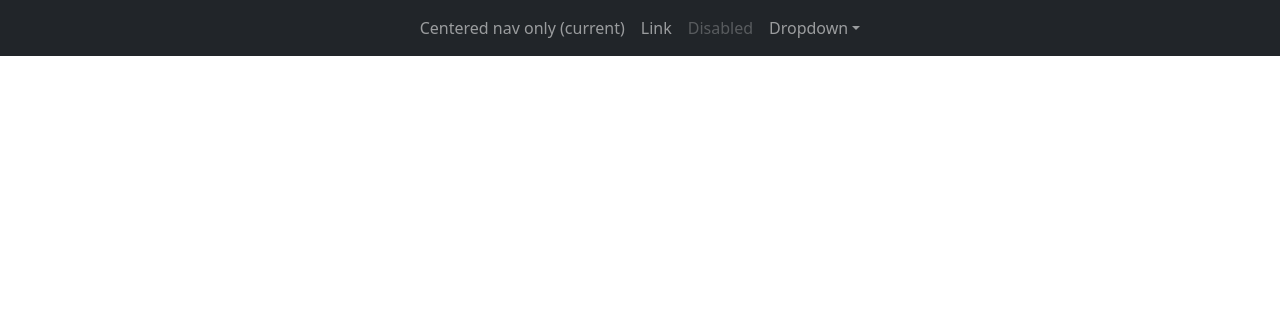
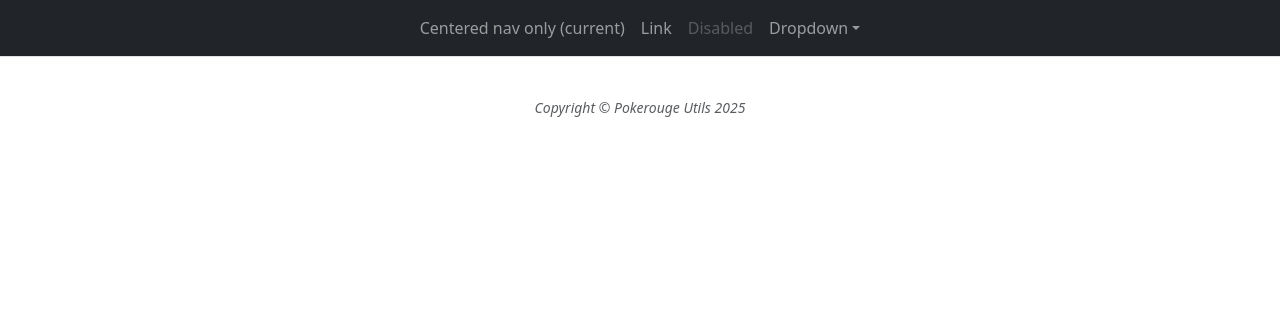
Before and after one commit to moffd234/PokeRouge-Util-API, a Flask app: page / in a window 1280 px wide. Shown: the top 316 px of the page. Run offline with Flask 3, Linux system fonts and the light colour scheme.

Commit message:
Added footer to base.html

```diff
--- a/Application/Frontend/Views.py
+++ b/Application/Frontend/Views.py
@@ -1,3 +1,5 @@
+from datetime import datetime
+
 from flask import Blueprint, render_template
 
 views_bp: Blueprint = Blueprint('views_bp', __name__)
@@ -5,3 +7,7 @@ views_bp: Blueprint = Blueprint('views_bp', __name__)
 @views_bp.route("/", methods=['GET'])
 def index():
     return render_template("index.html")
+
+@views_bp.app_context_processor
+def inject_current_year():
+    return {'year': datetime.now().year}
--- a/Application/Frontend/templates/base.html
+++ b/Application/Frontend/templates/base.html
@@ -53,5 +53,36 @@
 {% block scripts %}
 {% endblock %}
 
+<!--Footer-->
+<footer class="border-top">
+    <div class="container px-4 px-lg-5">
+        <div class="row gx-4 gx-lg-5 justify-content-center">
+            <div class="col-md-10 col-lg-8 col-xl-7">
+                <ul class="list-inline text-center">
+                    <li class="list-inline-item">
+                                    <span class="fa-stack fa-lg">
+                                        <i class="fas fa-circle fa-stack-2x"></i>
+                                        <i class="fab fa-twitter fa-stack-1x fa-inverse"></i>
+                                    </span>
+                    </li>
+                    <li class="list-inline-item">
+                                    <span class="fa-stack fa-lg">
+                                        <i class="fas fa-circle fa-stack-2x"></i>
+                                        <i class="fab fa-facebook-f fa-stack-1x fa-inverse"></i>
+                                    </span>
+                    </li>
+                    <li class="list-inline-item">
+                                    <span class="fa-stack fa-lg">
+                                        <i class="fas fa-circle fa-stack-2x"></i>
+                                        <i class="fab fa-github fa-stack-1x fa-inverse"></i>
+                                    </span>
+                    </li>
+                </ul>
+                <div class="small text-center text-muted fst-italic">Copyright &copy; Pokerouge Utils {{ year }}
+                </div>
+            </div>
+        </div>
+    </div>
+</footer>
 </body>
 </html>
```
